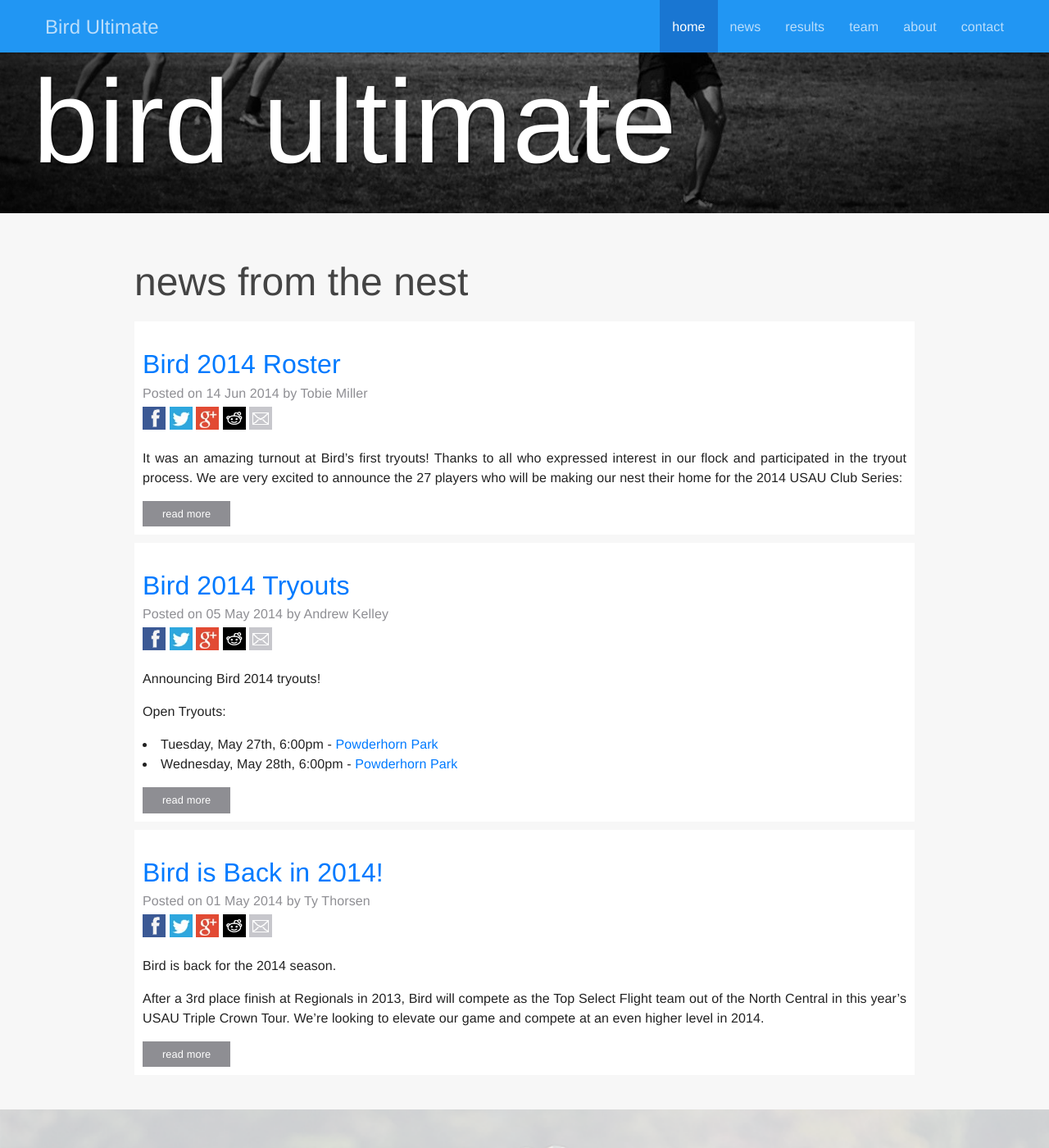
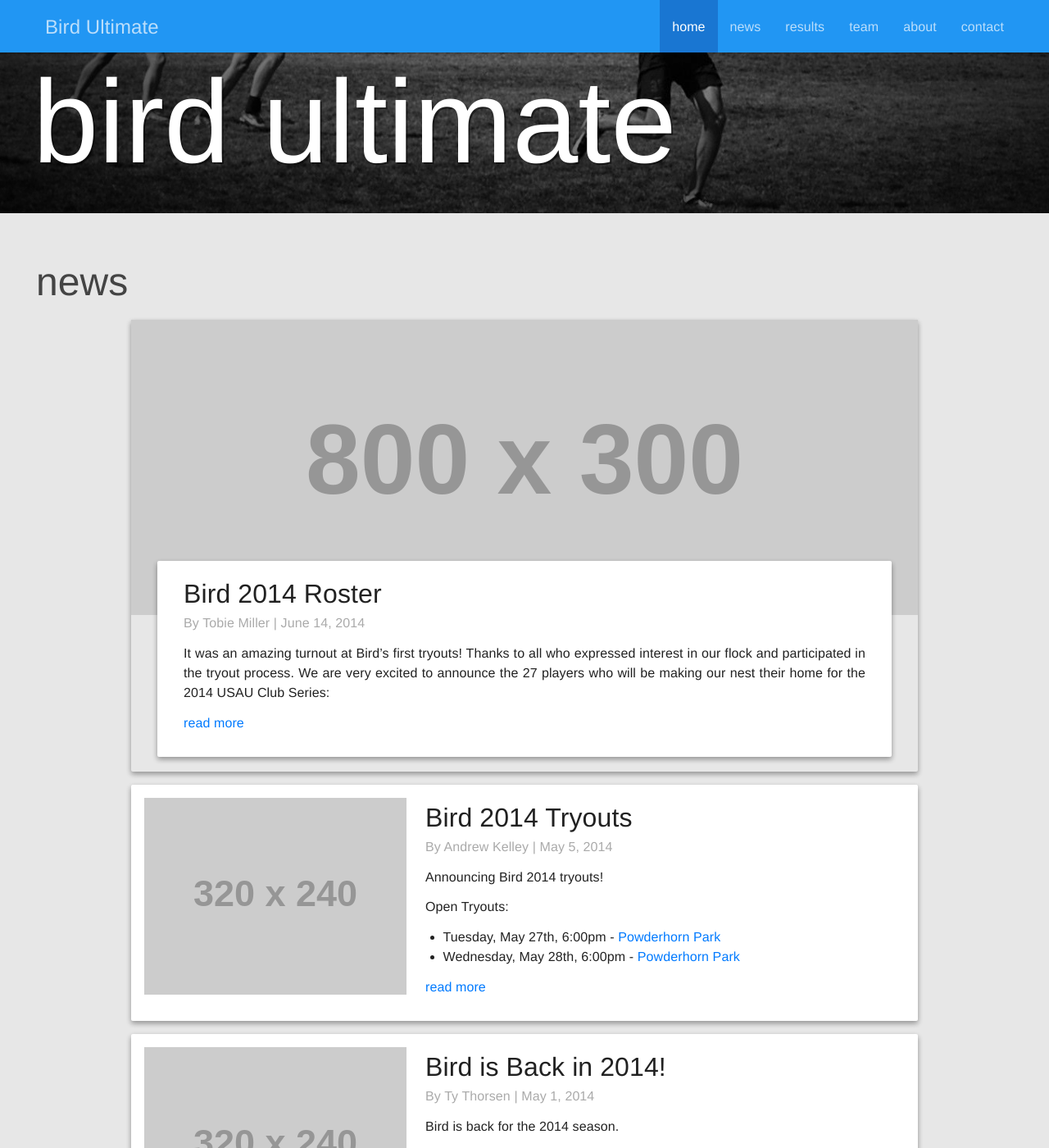
Before and after one commit to birdultimate/birdultimate.github.io, a Jekyll site: the page built from index.html, in a window 1280 px wide and 1400 px high, scrolled down 463 px. Shown: the whole window at 82% size. Built offline with Jekyll 4.4.1, drawn with Linux system fonts in a browser that asks for light colours; nearby versions of some CDN libraries; Markdown is read by kramdown in place of the engine named in the settings.

Commit message:
update homepage post layout

```diff
--- a/_layouts/home.html
+++ b/_layouts/home.html
@@ -4,6 +4,7 @@
     <meta charset="utf-8">
     <meta http-equiv="X-UA-Compatible" content="IE=edge,chrome=1">
     <title>{{ page.title }}</title>
+    <meta name="description" content="This is an example of a meta description. This will often show up in search results.">
     <meta name="viewport" content="width=device-width">
     <link rel="shortcut icon" type="image/png" href="/assets/images/favicon.png"/>
     <link rel="stylesheet" href="/dist/bird-ultimate.min.css">
--- a/index.html
+++ b/index.html
@@ -1,10 +1,10 @@
 ---
 layout: home
-title: Bird Ultimate
+title: Minneapolis Bird Ultimate
 ---
 <a name="top"></a>
 <div id="top" class="page-banner">
-	<img src="/assets/images/banner-bvon.png"/>
+	<img src="/assets/images/banner-bvon.png" alt="Bird Ultimate home page banner - Bryan Vohnoutka"/>
 	<div class="banner-overlay">
 		<div class="container-fluid">
 			<span class="banner-top">fly.</span>
@@ -14,26 +14,28 @@ title: Bird Ultimate
 </div>
 <a name="news"></a>
 <div id="news" class="news">
-	<div class="content-container content-section">
-		<h1 class="section-title">news from the nest</h1>
-		{% for post in site.posts %}
-		  <div class="post">
-		    <h2 class="post-title">{{ post.title }}</h2>
-		    <p class="meta">Posted on {{ post.date | date_to_string }} by {{ post.author }}</p>
-		    <a href="http://www.facebook.com/sharer.php?u=http://www.birdultimate.com{{ post.url }}" target="_blank" class="post-share-button share-fb"><img src="/assets/images/social-icon-fb.png" title="Share on Facebook"/></a>
-		    <a href="http://twitter.com/share?url=http://www.birdultimate.com{{ post.url }}" target="_blank" class="post-share-button share-tw" title="Share on Twitter"><img src="/assets/images/social-icon-tw.png"/></a>
-		    <a href="https://plus.google.com/share?url=http://www.birdultimate.com{{ post.url }}" target="_blank" class="post-share-button share-gp"><img src="/assets/images/social-icon-gp.png" title="Share on Google+"/></a>
-		    <a href="http://reddit.com/submit?url=http://www.birdultimate.com{{ post.url }}&title={{ post.title }}" target="_blank" class="post-share-button share-rd"><img src="/assets/images/social-icon-rd.png" title="Post to Reddit"/></a>
-		    <a href="mailto:?Subject={{ post.title }}&Body=http://www.birdultimate.com{{ post.url }}" class="post-share-button share-em"><img src="/assets/images/social-icon-em.png" title="Email"/></a>
-		    <div class="post-excerpt">
-		    	{{ post.excerpt }}
-		    	<input class="post-read-more" type="button" value="read more"/>
-		    </div>
-		    <div class="post-content">
-		    	{{ post.content }}
-		    	<input class="post-read-less" type="button" value="read less"/>
-		    </div>
-		  </div>
+	<div class="container-fluid content-section">
+		<h1 class="section-title">news</h1>
+		{% for post in site.posts limit: 3 %}
+		  <div class="post card card-2{%if forloop.index == 1 %} feature{% endif %}">
+          <a href="{{ post.url }}">
+            {% if post.cover %}
+              <img src="{{ post.cover }}.png" class="cover"/>
+            {% else %}
+              {%if forloop.index == 1 %}
+              	<img src="http://dummyimage.com/800x300/000/fff.png" class="cover"/>
+              {% else %}
+              	<img src="http://dummyimage.com/320x240/000/fff.png" class="cover"/>
+              {% endif %}
+            {% endif %}
+          </a>
+          <div class="card-content{%if forloop.index == 1 %} card card-2{% endif %}">
+            <h2><a href="{{ post.url }}">{{ post.title }}</a></h2>
+            <p class="meta">By {{ post.author }} | {{ post.date | date: "%B %-d, %Y" }}</p>
+            {{ post.excerpt }}
+            <p><a href="{{ post.url }}">read more</a></p>
+          </div>
+        </div>
 		{% endfor %}
 	</div>
 </div>
```
Also changed, not shown: src/scss/main.scss (+2 -77 lines), src/scss/partials/bird/_posts.scss (added, +120 -0 lines), dist/bird-ultimate.min.css, 5 other files.
